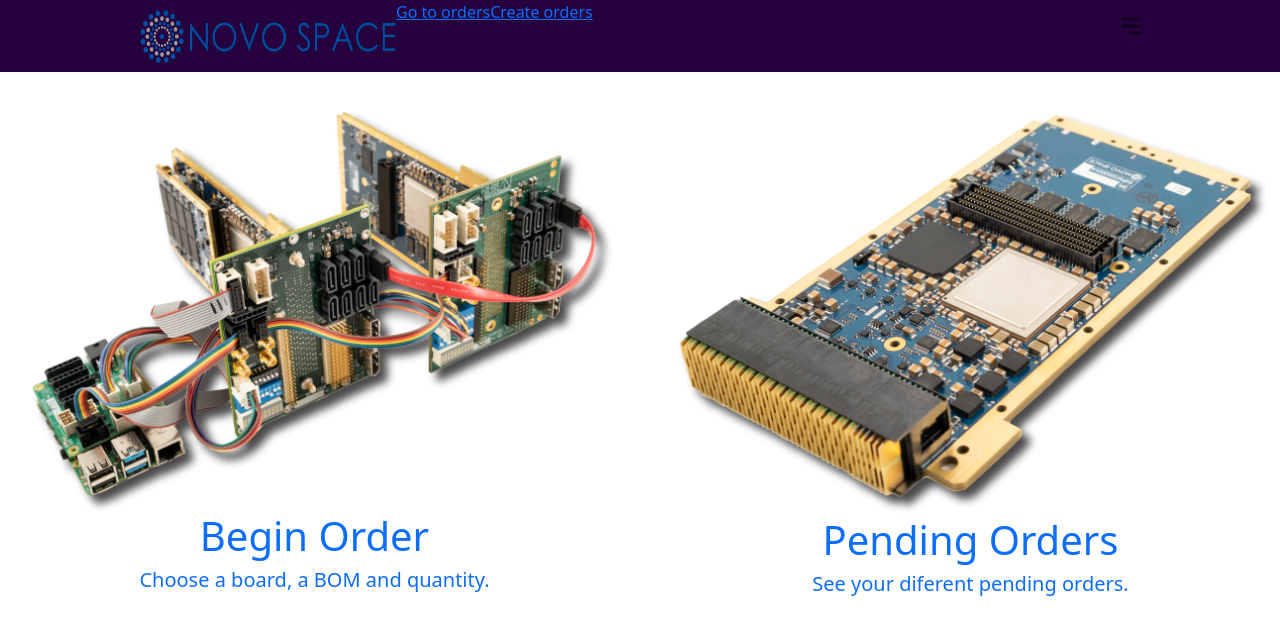
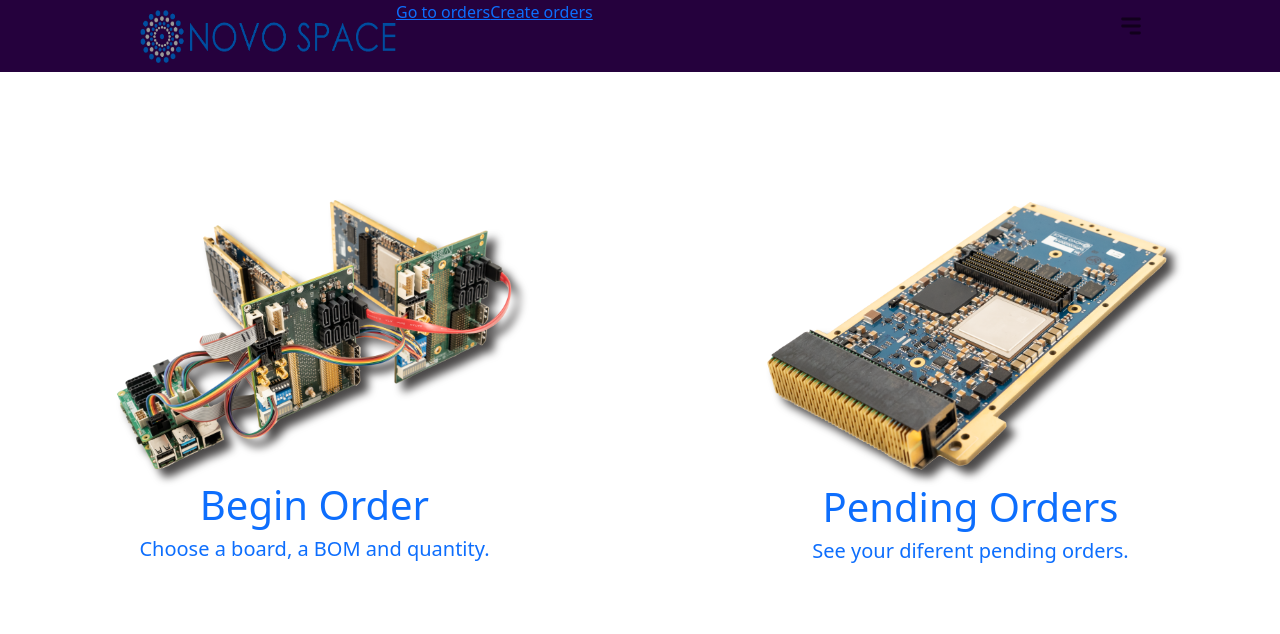
Before and after one commit to BunoM1234/proyecto4tic, a React (Create React App) app: page /main in a window 1280 px wide. Shown: the top 634 px of the page. Built offline with nearby package versions, Linux system fonts and the light colour scheme.

Commit message:
Update 24/10 v2

```diff
--- a/src/Components/NovoBuy/NovoBuy.jsx
+++ b/src/Components/NovoBuy/NovoBuy.jsx
@@ -131,12 +131,17 @@ import React from "react";
                     actionsColumnIndex: -1,
                 }}}
                 actions={[
-                  rowData => ({
-                    icon: 'Delete',
-                    tooltip: 'Delete User',
-                    onClick: (event, rowData) => window.confirm("You want to delete " + rowData.name),
-                    disabled: rowData.birthYear < 2000
-                  })
+                  // rowData => ({
+                  //   icon: 'delete',
+                  //   tooltip: 'Delete User',
+                  //   onClick: (event, rowData) => window.confirm("You want to delete " + rowData.name),
+                  //   disabled: rowData.birthYear < 2000
+                  // })
+                  {
+                    tooltip: 'Remove',
+                    icon: 'delete',
+                    onClick: (evt, data) => alert("aaa")
+                  }
                 ]}
               />
               </div>
--- a/src/index.css
+++ b/src/index.css
@@ -49,9 +49,9 @@ body
   gap: 2.5%;
   align-items: center;
   justify-content: center;
-  margin-top: 9vh;
   /*min-height: 100Vh;
   max-width: 100vw; */
+  height: 90vh;
 }
 .completeDiv5>* {
   min-width: 25vw;
@@ -216,8 +216,8 @@ p
 
 .Imagen4
 {
-  width: 100%;
-  height: 50%;
+  width: 70%;
+  height: 30%;
   border-radius: 5px 5px 0px 0px;
   background-repeat: no-repeat;
   background-attachment: fixed;
@@ -382,10 +382,8 @@ h2
 {
   min-height: 100vh;
   display: flex;
-}
-
-.completeDiv2 > * {
-  margin: auto;
+  align-items: center;
+  justify-content: center;
 }
 
 .NovoTableDiv
@@ -413,8 +411,6 @@ h2
 .cardDiv
 {
   padding: 50px;
-
-
 }
 
 
```
